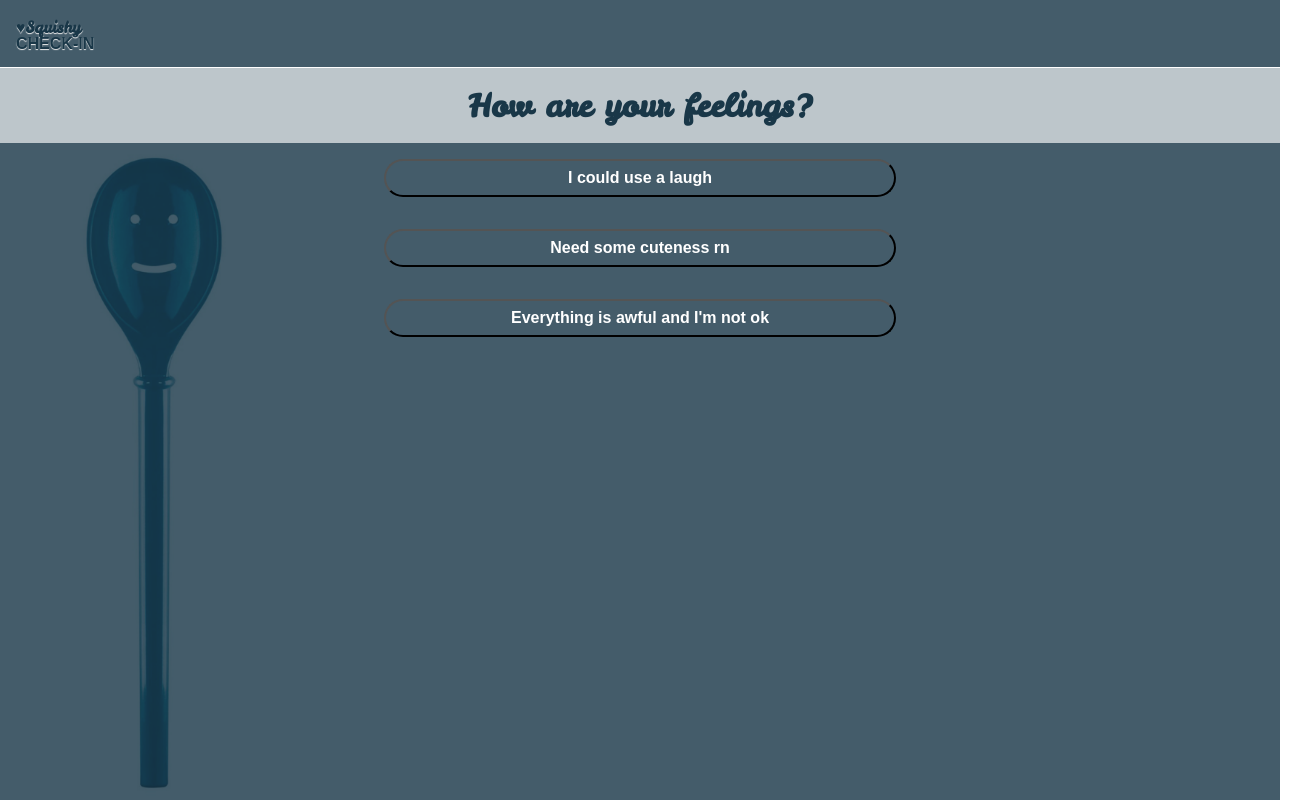
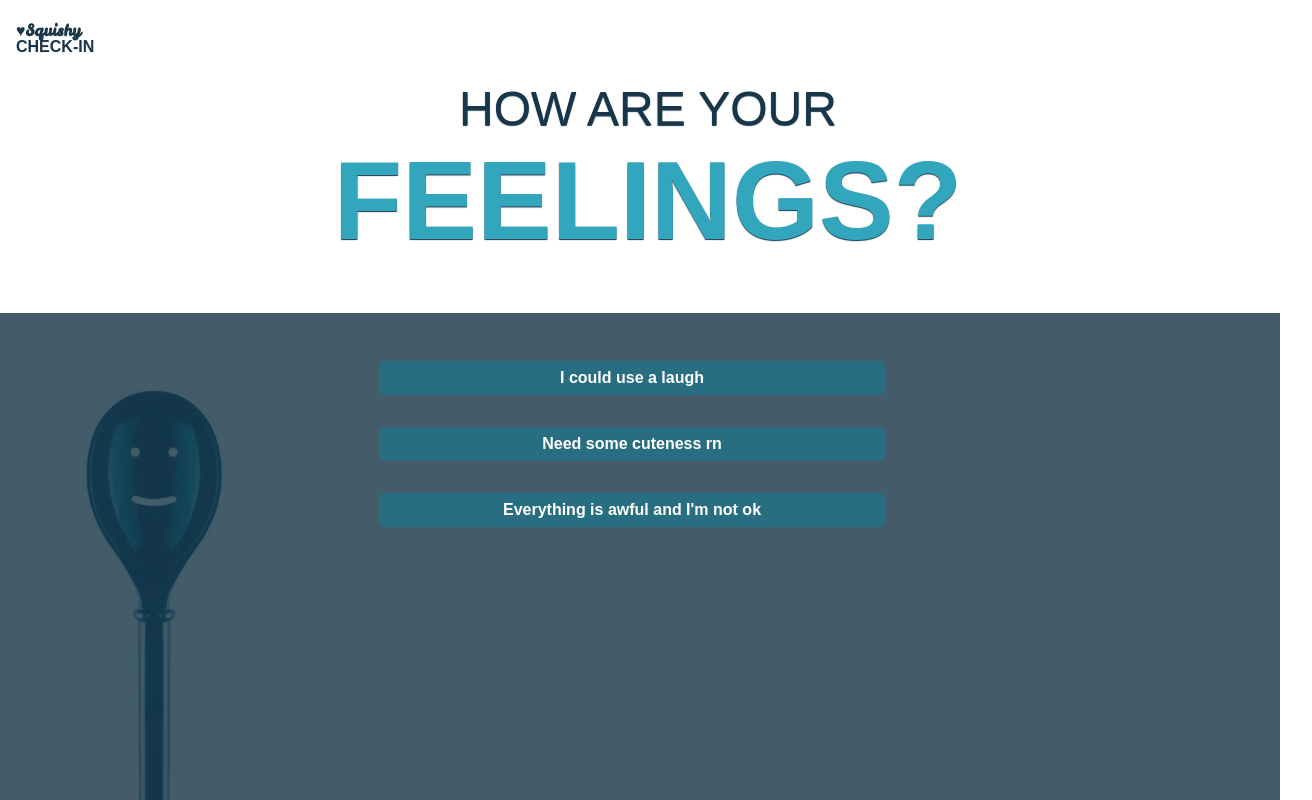
Before and after one commit to misskelly/squishy-checkin, a React (Create React App) app: page / in a window 1280 px wide. Shown: the top 800 px of the page, 1312 px wide, since content can reach past the window. Built offline with nearby package versions, Linux system fonts and the light colour scheme; no server answers.

Commit message:
Additional styling added to helper and home pages

```diff
--- a/src/assets/_mixins.scss
+++ b/src/assets/_mixins.scss
@@ -73,23 +73,28 @@
   font-weight: bold;
   @include font-size(1rem);
   color: white;
-  border-radius: 50px;
+  border-radius: 5px;
+  border: none;
   cursor: pointer;
-  background: none;
+  background: #286e80;
   transition: .5s;
   padding: .5rem 1rem;
   margin: 1rem;
 
   &:hover {
-    transition: all 0.3s ease-in-out;
-    background: white;
-    border: none;
-    color: $btn-bkgrnd;
-    font-size: 1.2rem;
-    transform: scale(1.1);
+    @include btn-hover;
   }
 
   @include screen('mobile') {
     width: 58%;
   }
 }
+
+@mixin btn-hover {
+  transition: all 0.3s ease-in-out;
+  background: white;
+  border: 2px solid $bright-accent-color;
+  color: $main-text-color;
+  font-size: 1.2rem;
+  transform: scale(1.1);
+}
--- a/src/assets/_variables.scss
+++ b/src/assets/_variables.scss
@@ -1,10 +1,15 @@
 @import url('https://fonts.googleapis.com/css?family=Leckerli+One|Raleway&display=swap');
 
-$heading-font: 'Fira Sans', sans-serif;
-$main-font: 'Raleway', sans-serif;
-$cursive: 'Leckerli One', cursive;
+$heading-font: 'Fira Sans',
+sans-serif;
+$main-font: 'Raleway',
+sans-serif;
+$cursive: 'Leckerli One',
+cursive;
 
 
 //COLORS
 $btn-bkgrnd: hsl(192, 52%, 33%);
-$main-font-color: hsl(202, 49%, 19%);
+$main-text-color: hsl(203, 50%, 19%);
+$light-text-color: hsl(190, 58%, 47%);
+$bright-accent-color: hsl(52, 80%, 77%);
--- a/src/components/Home/_Home.scss
+++ b/src/components/Home/_Home.scss
@@ -1,28 +1,22 @@
 main {
   // @include gradient(hsl(193, 52%, 38%), hsl(202, 49%, 19%), vertical)
   height: 100vh;
-  background: url('assets/spoon.png');
-  background-size: cover;
-  background-repeat: no-repeat;
-  background-attachment: fixed;
-  background-position: left;
-  background-position-y: bottom;
 
-  @include screen('mobile') {
-    background-position: 10% 40%;
-  }
 }
 
-  .nav {
-    text-align: left;
+.header {
+  background: #ffffff;
+  // margin: 1rem;
+  position: relative;
+  z-index: 1;
+  padding: .5rem 0 0 1rem;
 }
 
 .main-heading {
+  text-align: left;
   @include font-size(1rem);
   font-family: $cursive;
   width: 100%;
-    padding: 1rem;
-    margin: 0;
   text-shadow: #EDEDED 0 .5px 1px;
   position: relative;
   border-bottom: 1px solid white;
@@ -33,24 +27,46 @@ main {
   font-family: $heading-font;
   display: block;
   line-height: .8;
-    // letter-spacing: .1rem;
 }
 
 .home-heading {
-    @include font-size(2rem);
-    padding: 1rem;
-    font-family: $cursive;
-    background: rgba(255, 255, 255, 0.651);
-    margin: 0;
+  text-transform: uppercase;
+  font-weight: 300;
+  text-shadow: $main-text-color 0 .5px 1px;
+  @include font-size(3rem);
+  padding: 1rem 0 3rem 0;
+  font-family: $heading-font;
+  margin: 0 1rem;
+}
+
+.feelings-text {
+  @include font-size(7rem);
+  font-weight: bold;
+  display: block;
+  color: $light-text-color;
+}
+
+.links-section {
+  margin-top: -5rem;
+  z-index: -1;
+  height: 100%;
+  background: url('assets/spoon.png');
+  background-size: cover;
+  background-repeat: no-repeat;
+  background-position: left;
+  background-position-y: bottom;
+
+  @include screen('mobile') {
+    background-position: 10% 60%;
+    text-align: right;
+  }
 }
 
 .links-wrapper {
   display: flex;
   flex-direction: column;
-
-    @include screen('mobile') {
-      text-align: right;
-    }
+  padding-top: 7rem;
+  margin: 0 1rem 0 0;
 }
 
 .btn {
--- a/src/components/Home/index.js
+++ b/src/components/Home/index.js
@@ -6,13 +6,17 @@ import { NavLink } from 'react-router-dom';
 const Home = () => {
   return (
     <main>
-      <nav className="nav">
+      <header className="header">
         <h1 className="main-heading"><span role='img'>♥</span>Squishy <span className='check-in'>Check-In</span></h1>
-      </nav>
       <h2 className="home-heading">
-        How are your feelings?
+        How are your
+        <span className="feelings-text">
+          feelings?
+          </span>
       </h2>
-      <div className="links-wrapper">
+      </header>
+      <section className="links-section">
+        <div className="links-wrapper">
 
       <NavLink to="/jokes">
         <button
@@ -38,7 +42,8 @@ const Home = () => {
           Everything is awful and I'm not ok
         </button>
       </NavLink>
-      </div>
+        </div>
+      </section>
 
     </main>
   );
--- a/src/containers/App/App.js
+++ b/src/containers/App/App.js
@@ -13,7 +13,7 @@ import { getHelpers } from '../../thunks/getHelpers';
 
 export class App extends Component {
   componentDidMount() {
-    getHelpers();
+    this.props.getHelpers();
     // console.log('app props: ', this.props);
     // console.log('app state: ', this.state);
   }
--- a/src/containers/HelperPage/_HelperPage.scss
+++ b/src/containers/HelperPage/_HelperPage.scss
@@ -0,0 +1,75 @@
+.helper-section {
+  background: $main-text-color;
+  width: 100%;
+  height: 100vh;
+  padding-top: 2rem;
+}
+
+.helper-wrapper {
+  display: flex;
+  flex-direction: column;
+  margin: 0 auto;
+  width: 70%;
+  background: $bright-accent-color;
+  padding: 1rem;
+
+  @include screen('mobile') {
+    width: 85%;
+  }
+}
+
+.joke-wrapper {
+  display: flex;
+  justify-content: center;
+  align-items: center;
+  background: white;
+  border: 6px double $main-text-color;
+  border-radius: 10px
+}
+
+.joke-text {
+  text-align: center;
+  width: 70%;
+  font-size: 1.5rem;
+
+  @include screen('mobile') {
+    font-size: 1.4rem;
+  }
+}
+
+.home-btn,
+.new-helper-btn {
+  font-family: $heading-font;
+  font-weight: 600;
+  @include font-size(1rem);
+  width: 60%;
+  margin: 1rem auto;
+  color: white;
+  background: $btn-bkgrnd;
+  padding: .5rem;
+  border: none;
+  border-radius: 3px;
+  cursor: pointer;
+  text-transform: uppercase;
+  letter-spacing: 1px;
+  transition: .5s;
+
+  &:hover {
+    transition: all 0.3s ease-in-out;
+    transform: scale(1.1);
+    border: 2px solid $main-text-color;
+    color: $btn-bkgrnd;
+    background: white;
+  }
+
+  @include screen('mobile') {
+    font-size: .8rem;
+  }
+}
+
+// .home-link {
+//   @extend .new-helper-btn;
+//   // max-width: 60%;
+//   padding: .5rem;
+//   text-decoration: none;
+// }
--- a/src/containers/HelperPage/index.js
+++ b/src/containers/HelperPage/index.js
@@ -3,6 +3,7 @@ import { NavLink } from 'react-router-dom';
 import PropTypes from 'prop-types';
 import { connect } from 'react-redux';
 import { getHelpers } from '../../thunks/getHelpers';
+import bubble from '../../assets/bubble.png';
 
 export class HelperPage extends Component {
   constructor(props) {
@@ -14,8 +15,9 @@ export class HelperPage extends Component {
 
 
   componentDidMount() {
+    console.log(bubble)
     this.setState({
-      currentView: this.props.match.path.slice(1)
+      currentView: this.props.match.path.slice(1),
     });
     // console.log(this.props);
     // console.log(this.state);
@@ -28,6 +30,8 @@ export class HelperPage extends Component {
     const refreshBtnText = currentView === 'cats' ? 'another cat gif plz' : 'lol ok hit me again';
     return (
       <section className="helper-section">
+        <article className="helper-wrapper">
+
           {currentView === 'cats'
         && (
           <>
@@ -37,22 +41,31 @@ export class HelperPage extends Component {
         )
       }
           { currentView === 'jokes' &&
-          <h4>{joke}</h4>
+          ( <div className='joke-wrapper'>
+              <h4 className='joke-text'>{joke}</h4>
+            </div>
+            )
+
         }
           <button
           type="button"
-          className="new-helper-btn btn"
+          className="new-helper-btn"
           onClick={() => window.location.reload()}
         >
           {refreshBtnText}
         </button>
           <NavLink
-          className="home-link btn"
+          className="home-link"
           to="/"
         >
+          <button
+            type="button"
+            className="home-btn"
+          >
           {linkText}
+          </button>
         </NavLink>
-
+        </article>
       </section>
     );
   }
--- a/src/index.scss
+++ b/src/index.scss
@@ -15,7 +15,7 @@ body {
   margin: 0;
   font-family: "Fira Sans", "Droid Sans", "Helvetica Neue",
     sans-serif;
-  color: $main-font-color;
+  color: $main-text-color;
   -webkit-font-smoothing: antialiased;
   -moz-osx-font-smoothing: grayscale;
 
```
Also changed, not shown: src/assets/bubble.png (added). Lines whose indentation alone changed are shown as unchanged.
